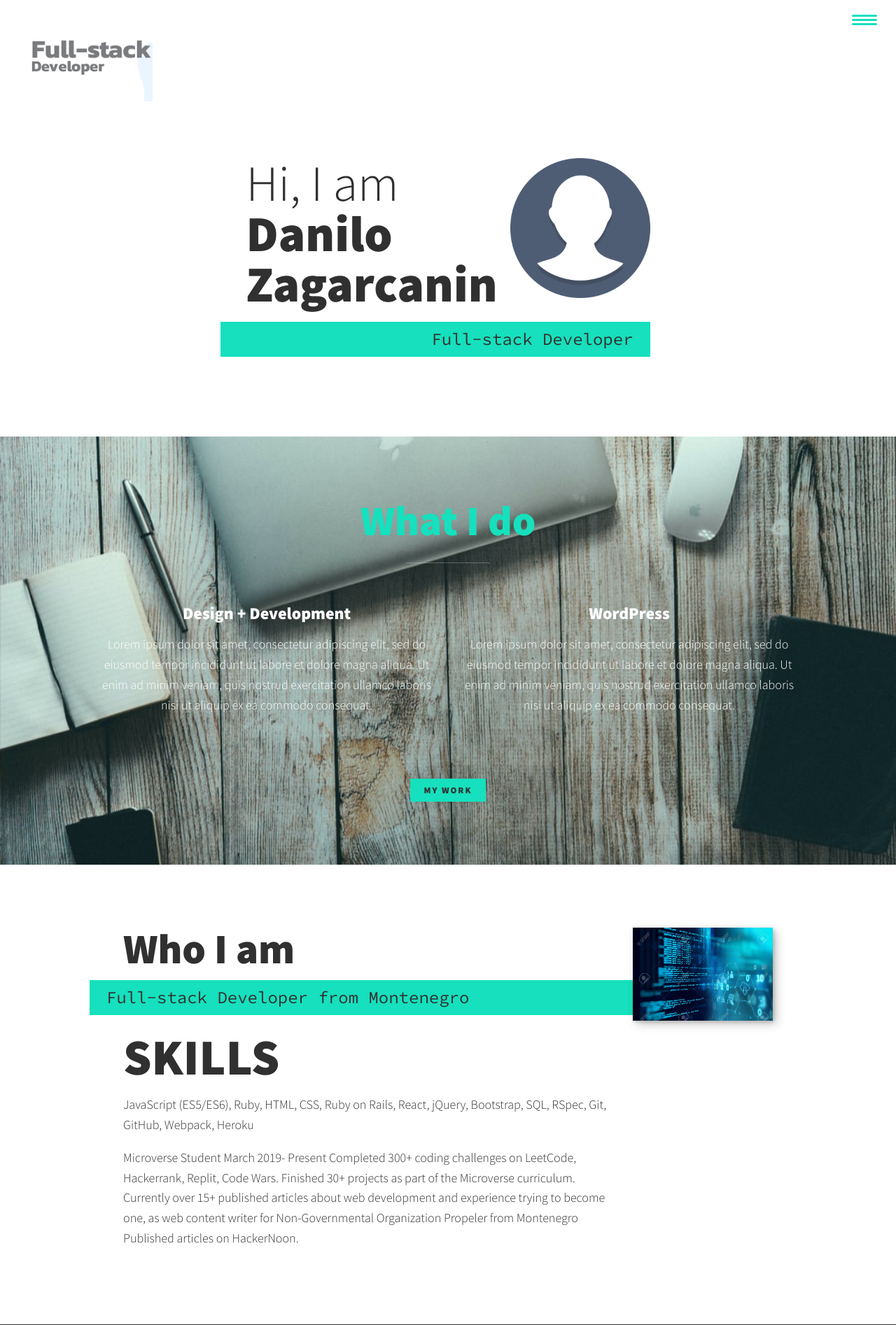
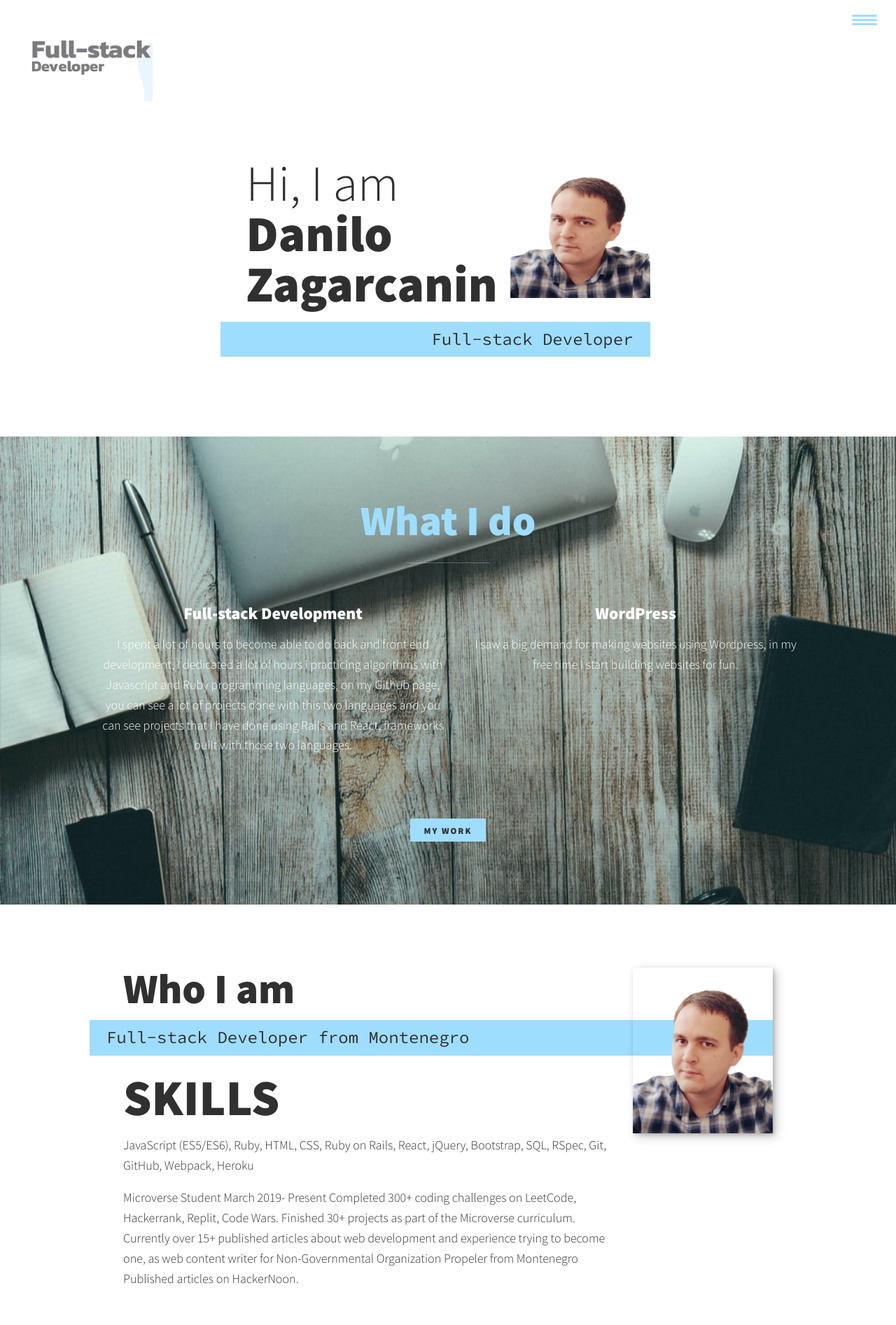
Before and after one commit to danilozag1992/danilozag1992.github.io, a PHP site: page / in a window 1280 px wide. Shown: the top 1894 px of the page at 70% size. Run offline with PHP 8.4, Linux system fonts and the light colour scheme; some libraries are stand-ins or nearby versions.

Commit message:
Added pictures

```diff
--- a/css/style.css
+++ b/css/style.css
@@ -15,7 +15,7 @@
 
     --clr-light: #fff;
     --clr-dark: #303030;
-    --clr-accent: #16e0bd;
+    --clr-grey: rgb(159,221,255);
 
     --fs-h1: 3rem;
     --fs-h2: 2.25rem;
@@ -60,7 +60,7 @@ img {
 strong { font-weight: var(--fw-bold) }
 
 :focus {
-    outline: 3px solid var(--clr-accent);
+    outline: 3px solid var(--clr-grey);
     outline-offset: 3px;
 }
 .logo{
@@ -90,7 +90,7 @@ h3 { font-size: var(--fs-h3) }
 .btn {
     display: inline-block;
     padding: .5em 1.5em;
-    background: var(--clr-accent);
+    background: var(--clr-grey);
     color: var(--clr-dark);
     text-decoration: none;
     cursor: pointer;
@@ -124,13 +124,13 @@ h3 { font-size: var(--fs-h3) }
 
 .section__subtitle--intro,
 .section__subtitle--about {
-    background: var(--clr-accent);
+    background: var(--clr-grey);
     padding: .25em 1em;
     font-family: var(--ff-secondary);
     margin-bottom: 1em;
 }
 .section__subtitle--work {
-    color: var(--clr-accent);
+    color: var(--clr-grey);
     font-weight: var(--fw-bold);
     margin-bottom: 2em;
 }
@@ -175,7 +175,7 @@ header {
 }
 
 .nav__link:hover {
-    color: var(--clr-accent);
+    color: var(--clr-grey);
 }
 .nav-toggle {
     padding: .5em;
@@ -216,7 +216,7 @@ header {
 .hamburger,
 .hamburger::before,
 .hamburger::after {
-    background: var(--clr-accent);
+    background: var(--clr-grey);
     width: 2em;
     height: 3px;
     border-radius: 1em;
@@ -293,7 +293,7 @@ header {
 }
 
 .section__title--services {
-    color: var(--clr-accent);
+    color: var(--clr-grey);
     position: relative;
 }
 
@@ -382,7 +382,7 @@ header {
 }
 
 .portfolio__item {
-    background: var(--clr-accent);
+    background: var(--clr-grey);
     overflow: hidden;
 }
 
@@ -408,7 +408,7 @@ header {
 
 .footer {
     background: #111;
-    color: var(--clr-accent);
+    color: var(--clr-grey);
     text-align: center;
     padding: 2.5em 0;
     font-size: var(--fs-h3);
--- a/index.html
+++ b/index.html
@@ -36,7 +36,7 @@
         Hi, I am <strong> Danilo Zagarcanin</strong>
     </h1>
     <p class="section__subtitle section__subtitle--intro">Full-stack Developer</p>
-    <img src="img/profile.png" alt="Picture of me" class="me">
+    <img src="img/mer.png" alt="Picture of me" class="me">
 </section>
 
 <!--SERVICES-->
@@ -45,17 +45,17 @@
     <h2 class="section__title section__title--services">What I do</h2>
     <div class="services">
         <div class="service">
-            <h3>Design + Development</h3>
-            <p>Lorem ipsum dolor sit amet, consectetur adipiscing elit, sed do eiusmod tempor incididunt ut labore et
-                dolore magna aliqua. Ut enim ad minim veniam, quis nostrud exercitation ullamco laboris nisi ut aliquip
-                ex ea commodo consequat.</p>
+            <h3>Full-stack Development</h3>
+            <p>I spent a lot of hours to become able to do back and front end development, I dedicated a lot of hours i
+                practicing algorithms
+                with Javascript and Ruby programming languages, on my Github page, you can see a lot of projects done with
+                this two languages and
+                you can see projects that I have done using Rails and React, frameworks built with those two languages.</p>
         </div> <!-- / service -->
 
         <div class="service">
             <h3>WordPress</h3>
-            <p>Lorem ipsum dolor sit amet, consectetur adipiscing elit, sed do eiusmod tempor incididunt ut labore et
-                dolore magna aliqua. Ut enim ad minim veniam, quis nostrud exercitation ullamco laboris nisi ut aliquip
-                ex ea commodo consequat.</p>
+            <p>I saw a big demand for making websites using Wordpress, in my free time I start building websites for fun.</p>
         </div> <!-- / service -->
     </div> <!-- / services -->
 
@@ -71,16 +71,18 @@
     <div class="about-me__body">
         <h1>SKILLS
         </h1>
-        <p>JavaScript (ES5/ES6), Ruby, HTML, CSS, Ruby on Rails, React, jQuery, Bootstrap, SQL, RSpec, Git, GitHub, Webpack, Heroku</p>
+        <p>JavaScript (ES5/ES6), Ruby, HTML, CSS, Ruby on Rails, React, jQuery, Bootstrap, SQL, RSpec, Git, GitHub,
+            Webpack, Heroku</p>
         <p>Microverse Student March 2019- Present
-            Completed 300+  coding challenges on LeetCode, Hackerrank, Replit, Code Wars.
-            Finished 30+  projects as part of the Microverse curriculum.
-            Currently over 15+ published articles about web development and experience trying to become one, as web content writer for Non-Governmental Organization Propeler from Montenegro
+            Completed 300+ coding challenges on LeetCode, Hackerrank, Replit, Code Wars.
+            Finished 30+ projects as part of the Microverse curriculum.
+            Currently over 15+ published articles about web development and experience trying to become one, as web
+            content writer for Non-Governmental Organization Propeler from Montenegro
             Published articles on HackerNoon.
         </p>
     </div>
 
-    <img src="img/background.jpg" alt="" class="about-me__img">
+    <img src="img/mer.png" alt="" class="about-me__img">
 </section>
 
 <!--WORK-->
@@ -89,19 +91,19 @@
     <p class="section__subtitle"></p>
     <div class="portfolio">
         <a href="https://github.com/danilozag1992/FACEBOOK-CLONE" class="portfolio__item">
-            <img src="img/facebook-clone.png" alt=""  class="portfolio__img">
+            <img src="img/facebook-clone.png" alt="" class="portfolio__img">
         </a>
         <a href="https://github.com/danilozag1992/USING-BOOTSTRAP" class="portfolio__item">
-            <img src="img/bootstrap.png" alt=""  class="portfolio__img">
+            <img src="img/bootstrap.png" alt="" class="portfolio__img">
         </a>
         <a href="https://github.com/danilozag1992/MVP" class="portfolio__item">
-            <img src="img/mvp.png" alt=""  class="portfolio__img">
+            <img src="img/mvp.png" alt="" class="portfolio__img">
         </a>
         <a href="https://github.com/danilozag1992/POSITIONING-AND-FLOATING-ELEMENTS" class="portfolio__item">
-            <img src="img/floating.png" alt=""  class="portfolio__img">
+            <img src="img/floating.png" alt="" class="portfolio__img">
         </a>
         <a href="https://github.com/danilozag1992/EMAIL-CONFIRMATION-RAILS" class="portfolio__item">
-            <img src="img/email.png" alt=""  class="portfolio__img">
+            <img src="img/email.png" alt="" class="portfolio__img">
         </a>
     </div>
 </section>
@@ -109,7 +111,8 @@
 <footer class="footer">
     <a href="mailto:danilozagarcanin@gmail.com" class="footer-link">danilozagarcanin@gmail.com</a>
     <ul class="social-list">
-        <li class="social-list__item"><a href="https://www.facebook.com/danilozagarcanin" class="social-list__link"><i class="fab fa-facebook-f"></i></a></li>
+        <li class="social-list__item"><a href="https://www.facebook.com/danilozagarcanin" class="social-list__link"><i
+                class="fab fa-facebook-f"></i></a></li>
         <li class="social-list__item">
             <a class="social-list__link" href="https://twitter.com/danilo96061514">
                 <i class="fab fa-twitter"></i>
```
Also changed, not shown: img/mer.png (added).
